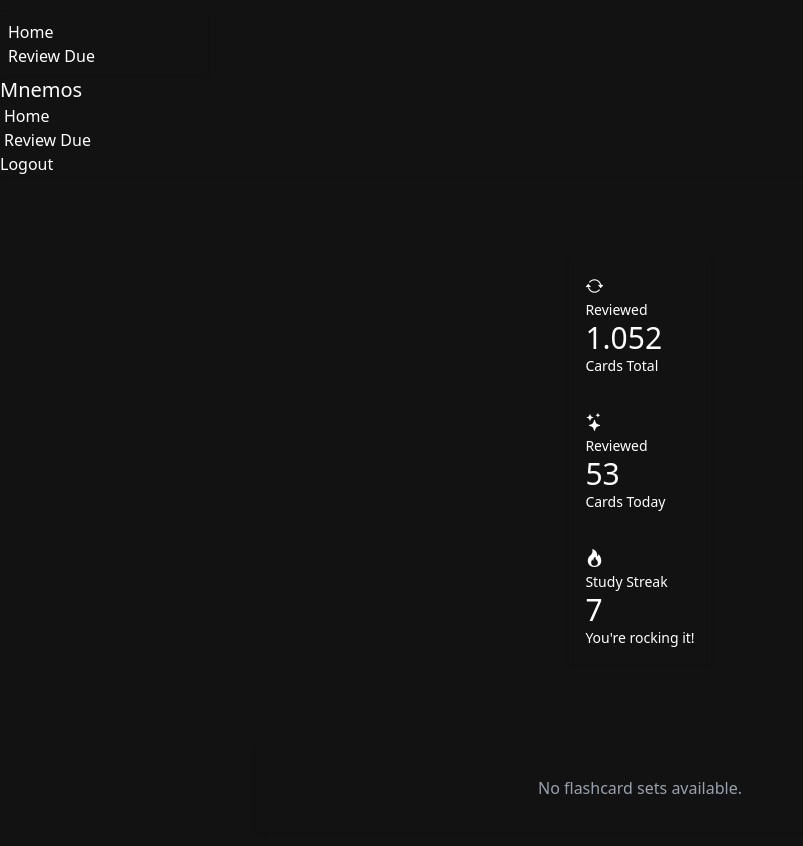
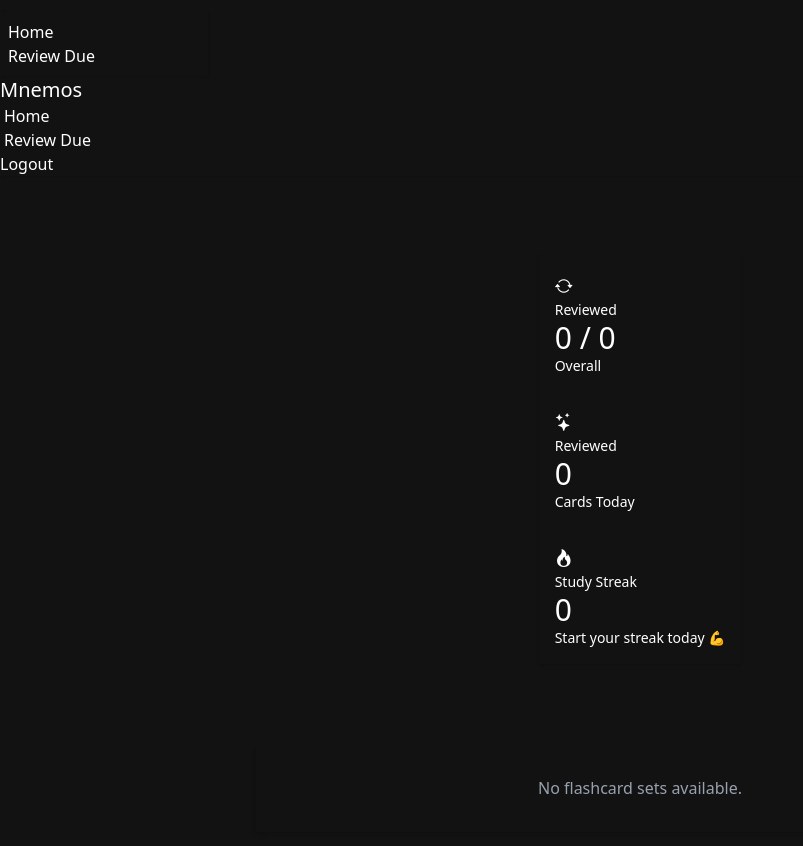
Before and after one commit to reivelrei/Mnemos, a Django app: page /flashcards/ in a window 1280 px wide. Shown: the top 846 px of the page, without its empty margins (0-803 px from the left). Run offline with Django 5.2, Linux system fonts and the light colour scheme; the visitor is signed in with stand-in values (Sample User, id 1); data that the repository does not hold is empty; some libraries are stand-ins or nearby versions.

Commit message:
feat: Add daily statistics and statistics for each flashcard set

```diff
--- a/flashcards/utils.py
+++ b/flashcards/utils.py
@@ -13,6 +13,7 @@ from .models import Review, ReviewState
 from .fsrs import FSRS
 
 from flashcards.models import FlashcardSet, Flashcard
+from .services import update_stats_after_review
 
 logger = logging.getLogger(__name__)
 
@@ -300,4 +301,7 @@ def update_review_state(user, flashcard, rating):
 
     review_state.save()
 
+    # Update daily stats and set progress (rating > 2, maybe change number later)
+    update_stats_after_review(review_state, performance_correct=(rating > 2))
+
     return review_state
--- a/flashcards/views.py
+++ b/flashcards/views.py
@@ -10,7 +10,7 @@ from django.contrib.auth.decorators import login_required
 from django.http import JsonResponse, HttpResponse
 from django.shortcuts import render, get_object_or_404, redirect
 
-from .models import Flashcard, FlashcardSet
+from .models import Flashcard, FlashcardSet, DailyUserStats, Review, ReviewState
 from .utils import extract_and_validate_form_data, create_flashcard_set, handle_ai_generation, update_review_state
 
 load_dotenv()
@@ -21,12 +21,61 @@ GEMINI_API_KEY = os.getenv("GEMINI_API_KEY")
 
 @login_required
 def index(request):
+    user = request.user
+    today = timezone.now().date()
+
     # Fetch all flashcard sets
     flashcard_sets = FlashcardSet.objects.all().filter(created_by=request.user)
 
-    # Pass the flashcard sets to the template
+    for flashcard_set in flashcard_sets:
+        flashcards = flashcard_set.flashcard_set.all()
+        total_cards = flashcards.count()
+
+        progress_data = {
+            "green": 0,
+            "yellow": 0,
+            "red": 0,
+            "gray": 0,
+        }
+
+        if total_cards > 0:
+            reviewed = Review.objects.filter(user=user, flashcard__in=flashcards)
+
+            # Still to be figured out
+            green = reviewed.filter(Q(stability__gt=20) | Q(repetitions__gt=4)).count()
+            yellow = reviewed.filter(stability__lte=20, state__in=[ReviewState.REVIEW]).count()
+            red = reviewed.filter(state__in=[ReviewState.LEARNING, ReviewState.RELEARNING]).count()
+            reviewed_card_ids = reviewed.values_list("flashcard_id", flat=True)
+            gray = total_cards - len(set(reviewed_card_ids))
+
+            # calculate percentages
+            progress_data["green"] = int((green / total_cards) * 100)
+            progress_data["yellow"] = int((yellow / total_cards) * 100)
+            progress_data["red"] = int((red / total_cards) * 100)
+            progress_data["gray"] = max(0, 100 - (progress_data["green"] + progress_data["yellow"] + progress_data["red"]))
+
+        flashcard_set.progress = progress_data
+
+
+    # Daily stats
+    today_stats = DailyUserStats.objects.filter(user=user, date=today).first()
+    total_reviews = Review.objects.filter(user=user).count()
+    total_cards = Flashcard.objects.filter(flashcard_set__created_by=user).count()
+
+    # Number of consecutive days with reviews
+    streak = 0
+    day_cursor = today
+    while DailyUserStats.objects.filter(user=user, date=day_cursor, total_reviews__gt=0).exists():
+        streak += 1
+        day_cursor -= timedelta(days=1)
+
+    # Pass flashcard_sets and stats to the template
     context = {
         "flashcard_sets": flashcard_sets,
+        "total_reviews": total_reviews,
+        "total_cards": total_cards,
+        "today_reviews": today_stats.total_reviews if today_stats else 0,
+        "streak": streak,
     }
     return render(request, "flashcards/index.html", context)
 
--- a/templates/flashcards/index.html
+++ b/templates/flashcards/index.html
@@ -3,7 +3,7 @@
 {% block content %}
 
     <div class="px-5">
-        {% include "stats.html" %}
+        {% include "stats.html" with total_reviews=total_reviews today_reviews=today_reviews streak=streak %}
 
         <!-- Flashcard Sets -->
         <ul class="list bg-base-100 rounded-box shadow-md max-w-3xl mx-auto mt-20">
@@ -20,6 +20,18 @@
                             <span class="text-lg text-gray-400">{{ flashcard_set.title }}</span>
                         {% endif %}
                         <p class="text-base opacity-80">{{ flashcard_set.description }}</p>
+
+                        <div class="w-64 md:w-80">
+                            <div class="flex h-4 w-full rounded-full overflow-hidden">
+                                <div class="bg-green-500 h-full"
+                                     style="width: {{ flashcard_set.progress.green }}%"></div>
+                                <div class="bg-red-500 h-full" style="width: {{ flashcard_set.progress.red }}%"></div>
+                                <div class="bg-yellow-500 h-full"
+                                     style="width: {{ flashcard_set.progress.yellow }}%"></div>
+                                <div class="bg-gray-500 h-full" style="width: {{ flashcard_set.progress.gray }}%"></div>
+                            </div>
+                        </div>
+
                         <small class="text-sm opacity-60">By {{ flashcard_set.created_by.username }}
                             on {{ flashcard_set.created_at|date:"M d, Y" }}</small>
                     </div>
--- a/templates/stats.html
+++ b/templates/stats.html
@@ -1,3 +1,4 @@
+{% load humanize %}
 {% block stats %}
 
     <div class="flex justify-center w-full mt-20">
@@ -7,8 +8,8 @@
                     <i class="bi bi-arrow-repeat text-base md:text-lg"></i>
                 </div>
                 <div class="stat-title text-xs md:text-sm">Reviewed</div>
-            <div class="stat-value text-primary text-xl md:text-3xl">1.052</div>
-            <div class="stat-desc text-xs md:text-sm">Cards Total</div>
+                <div class="stat-value text-primary text-xl md:text-3xl">{{ total_reviews|intcomma }} / {{ total_cards|intcomma}}</div>
+                <div class="stat-desc text-xs md:text-sm">Overall</div>
             </div>
 
             <div class="stat p-2 md:p-4">
@@ -16,7 +17,7 @@
                     <i class="bi bi-stars text-base md:text-lg"></i>
                 </div>
                 <div class="stat-title text-xs md:text-sm">Reviewed</div>
-             <div class="stat-value text-secondary text-xl md:text-3xl">53</div>
+                <div class="stat-value text-secondary text-xl md:text-3xl">{{ today_reviews }}</div>
                 <div class="stat-desc text-xs md:text-sm">Cards Today</div>
             </div>
 
@@ -25,11 +26,17 @@
                     <i class="bi bi-fire text-base md:text-lg"></i>
                 </div>
                 <div class="stat-title text-xs md:text-sm">Study Streak</div>
-            <div class="stat-value text-xl md:text-3xl">7</div>
-             <div class="stat-desc text-xs md:text-sm">You're rocking it!</div>
+                <div class="stat-value text-xl md:text-3xl">{{ streak }}</div>
+                <div class="stat-desc text-xs md:text-sm">
+                    {% if streak > 0 %}
+                        You're rocking it!
+                    {% else %}
+                        Start your streak today 💪
+                    {% endif %}
                 </div>
-
+            </div>
         </div>
     </div>
 
+
 {% endblock %}
```
Also changed, not shown: Mnemos/settings.py (+1 -6 lines), flashcards/models.py (+45 -0 lines), flashcards/services.py (added, +61 -0 lines), templates/flashcards/review_due.html (+4 -5 lines). Lines whose indentation alone changed are shown as unchanged.
